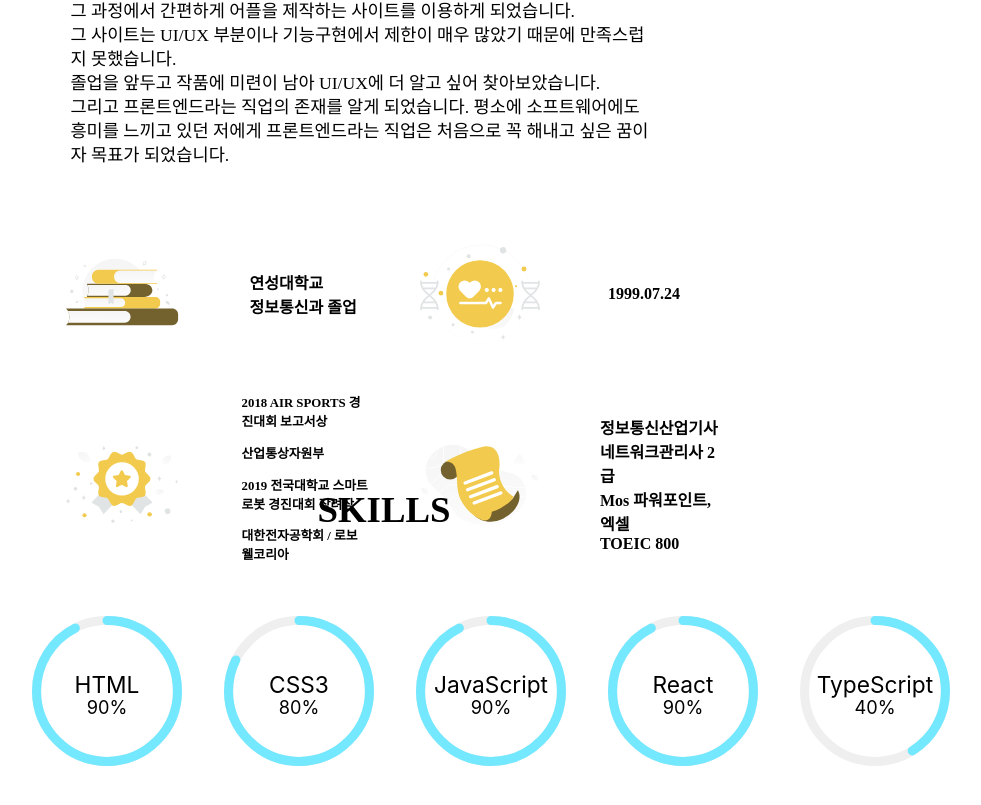
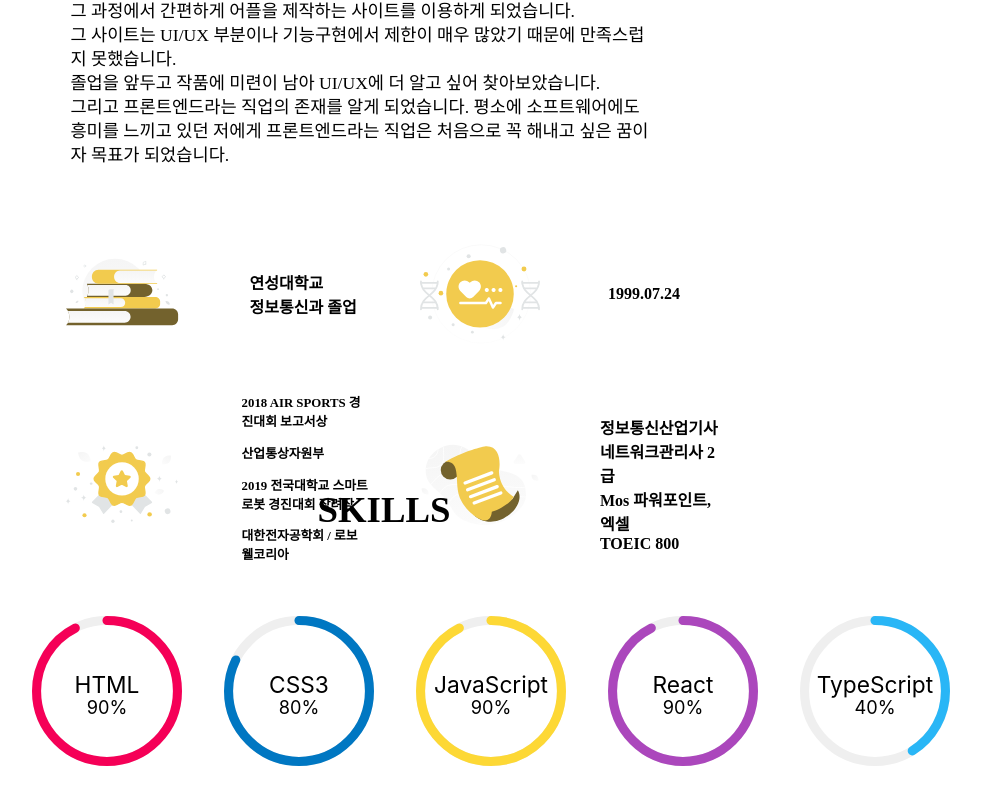
Before and after one commit to Lee-Soojin/Sooijn-Portfolio, a React (Create React App) app: page / in a window 1280 px wide. Shown: the part 1240-2045 px from the top of the page, without its empty margins (256-1237 px from the left). Built offline with nearby package versions, Linux system fonts and the light colour scheme; the HTML template or start-up script is replaced by a standard one; a web font is replaced by a local one.

Commit message:
CSS: Skills circle chart 컬러 수정

```diff
--- a/src/components/skills/skills.jsx
+++ b/src/components/skills/skills.jsx
@@ -23,7 +23,7 @@ const Skills = (props) => {
                 r="15.5"
               />
               <circle
-                className={styles.chart_inner}
+                className={styles.chart_inner_html}
                 strokeLinecap="round"
                 strokeDasharray="90,100"
                 cx="16.5"
@@ -70,7 +70,7 @@ const Skills = (props) => {
                 r="15.5"
               />
               <circle
-                className={styles.chart_inner}
+                className={styles.chart_inner_css}
                 strokeLinecap="round"
                 strokeDasharray="80,100"
                 cx="16.5"
@@ -118,7 +118,7 @@ const Skills = (props) => {
                 r="15.5"
               />
               <circle
-                className={styles.chart_inner}
+                className={styles.chart_inner_javascript}
                 strokeLinecap="round"
                 strokeDasharray="90,100"
                 cx="16.5"
@@ -166,7 +166,7 @@ const Skills = (props) => {
                 r="15.5"
               />
               <circle
-                className={styles.chart_inner}
+                className={styles.chart_inner_react}
                 strokeLinecap="round"
                 strokeDasharray="90,100"
                 cx="16.5"
@@ -214,7 +214,7 @@ const Skills = (props) => {
                 r="15.5"
               />
               <circle
-                className={styles.chart_inner}
+                className={styles.chart_inner_typescript}
                 strokeLinecap="round"
                 strokeDasharray="40,100"
                 cx="16.5"
--- a/src/components/skills/skills.module.css
+++ b/src/components/skills/skills.module.css
@@ -4,6 +4,11 @@
 
 :root {
   --title-font-family: "GongGothicBold";
+  --circle-css-color: #0077c2;
+  --circle-html-color: #f50057;
+  --circle-javascript-color: #fdd835;
+  --circle-react-color: #ab47bc;
+  --circle-typescript-color: #29b6f6;
 }
 
 @font-face {
@@ -70,14 +75,36 @@
   fill: none;
 }
 
-.chart_inner {
+.chart_inner_css,
+.chart_inner_html,
+.chart_inner_javascript,
+.chart_inner_react,
+.chart_inner_typescript {
   display: flex;
-  stroke: #73e8ff;
   stroke-width: 2;
   fill: none;
   animation: chart_filling 1.5s reverse;
   transform: rotate(-90deg);
   transform-origin: center;
+}
+
+.chart_inner_html {
+  stroke: var(--circle-html-color);
+}
+
+.chart_inner_css {
+  stroke: var(--circle-css-color);
+}
+
+.chart_inner_javascript {
+  stroke: var(--circle-javascript-color);
+}
+.chart_inner_react {
+  stroke: var(--circle-react-color);
+}
+
+.chart_inner_typescript {
+  stroke: var(--circle-typescript-color);
 }
 
 .chart_text {
```
